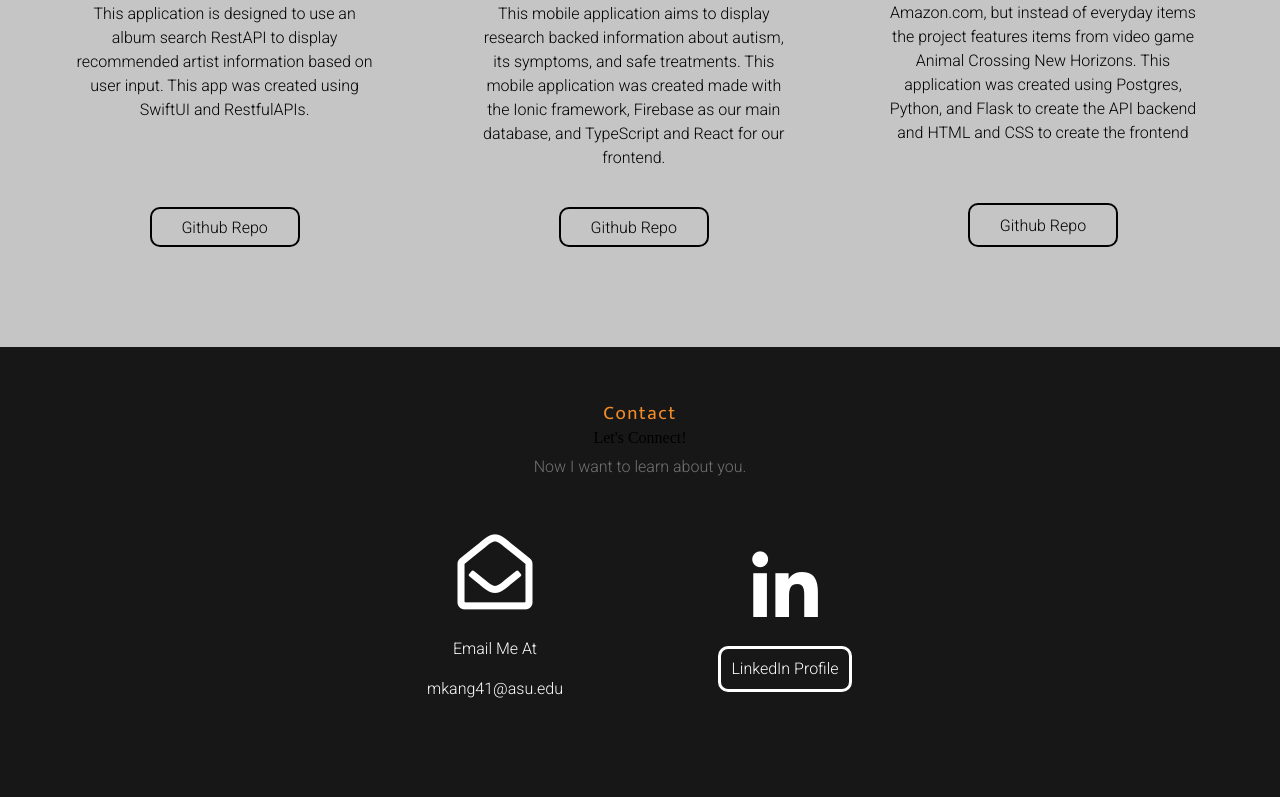
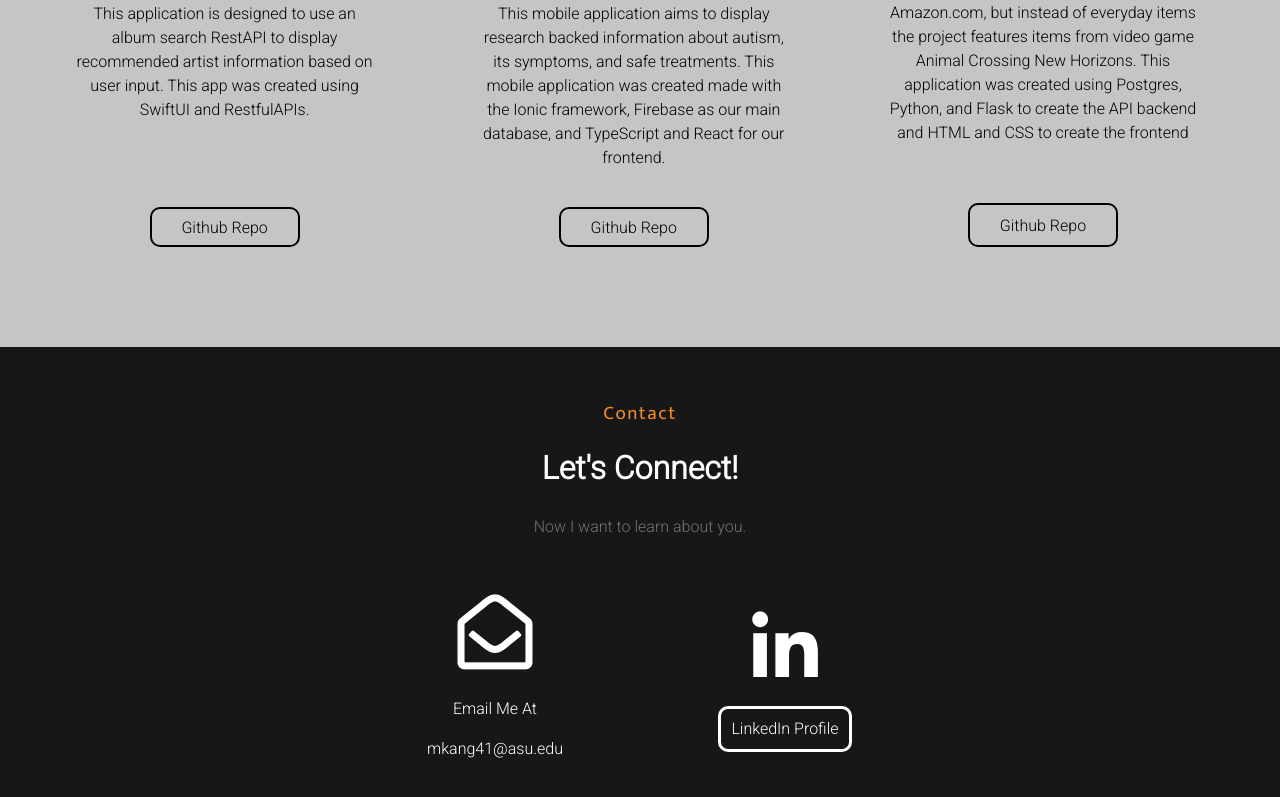
Before and after one commit to moseskang00/moseskang00.github.io, a React (Create React App) app: page / in a window 1280 px wide. Shown: the part 3818-4615 px from the top of the page. Built offline with nearby package versions, Linux system fonts and the light colour scheme.

Commit message:
fixed bugs

```diff
--- a/public/index.html
+++ b/public/index.html
@@ -28,7 +28,7 @@
       work correctly both with client-side routing and a non-root public URL.
       Learn how to configure a non-root public URL by running `npm run build`.
     -->
-    <title>React App</title>
+    <title>Moses Kang</title>
   </head>
   <body>
     <noscript>You need to enable JavaScript to run this app.</noscript>
--- a/src/components/Contact/Contact.css
+++ b/src/components/Contact/Contact.css
@@ -81,3 +81,14 @@ header {
   background-color: #0072b1;
   border-color: #0072b1;
 }
+
+.intro {
+  width: 100%;
+  color: White;
+  font-size: 2em;
+  font-family: "Roboto", sans-serif;
+  font-weight: bold;
+  padding: 20px;
+  justify-content: center;
+  align-items: center;
+}
```
